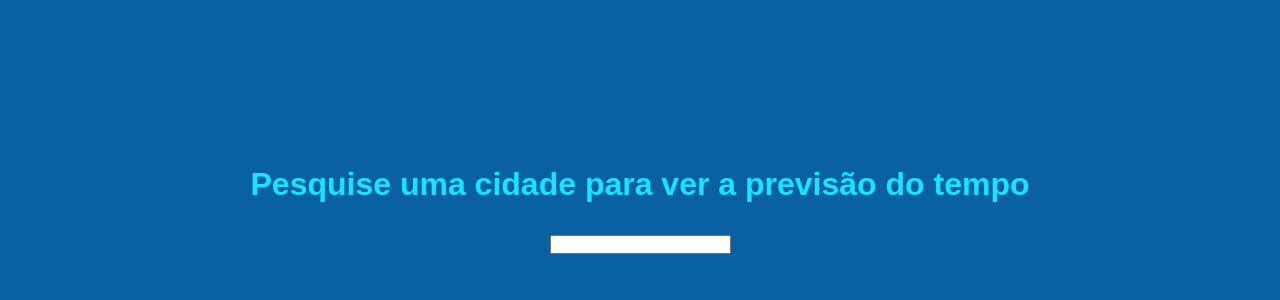
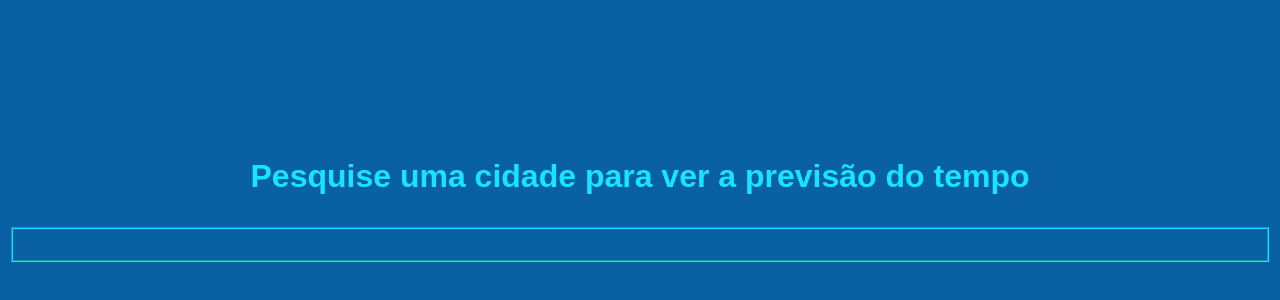
Before and after one commit to rafatavares03/current-weather, a plain HTML site: page index.html in a window 1280 px wide. Shown: the part 190-490 px from the top of the page. Drawn offline with Linux system fonts and the light colour scheme.

Commit message:
form basic style

```diff
--- a/assets/style/abstract/_variables.scss
+++ b/assets/style/abstract/_variables.scss
@@ -2,6 +2,11 @@ $dark-blue: #0960A3;
 $light-blue: #19E4FF;
 
 $font: 'Unbutu', sans-serif;
+
+$default-box-model: border-box;
+$no-margin: 0;
+$no-outline: 0;
+$no-padding: 0;
 
 
 
@@ -12,5 +17,15 @@ $body-padding: 0.7rem;
 $body-txt-align: center;
 
 
+$form-width: 100%;
+
+
+$search-bg-color: $dark-blue;
+$search-border: groove 2px $light-blue;
+$search-color: $light-blue;
+$search-padding: 0.5rem 1rem;
+$search-width: 100%;
+
+
 $title-color: $light-blue;
 $title-margin: 2rem;
--- a/assets/style/components/_body.scss
+++ b/assets/style/components/_body.scss
@@ -3,9 +3,9 @@
 @import url('https://fonts.googleapis.com/css2?family=Ubuntu:wght@300;400;700&display=swap');
 
 * {
-  box-sizing: border-box;
-  margin: 0;
-  padding: 0;
+  box-sizing: abs.$default-box-model;
+  margin: abs.$no-margin;
+  padding: abs.$no-padding;
 }
 
 body {
--- a/assets/style/components/_form.scss
+++ b/assets/style/components/_form.scss
@@ -0,0 +1,14 @@
+@use '../abstract' as abs;
+
+.form {
+  width: abs.$form-width;
+
+  .search {
+    background-color: abs.$search-bg-color;
+    border: abs.$search-border;
+    color: abs.$search-color;
+    outline: abs.$no-outline;
+    padding: abs.$search-padding;
+    width: abs.$search-width;
+  }
+}
--- a/index.html
+++ b/index.html
@@ -10,7 +10,7 @@
 </head>
 <body>
   <h1 class="title">Pesquise uma cidade para ver a previsão do tempo</h1>
-  <form>
+  <form class="form">
     <input type="text" class="search" id="search" placeholder=" "/>
     <label for="search"></label>
   </form>
```
Also changed, not shown: assets/style/style.css, 1 other file.
